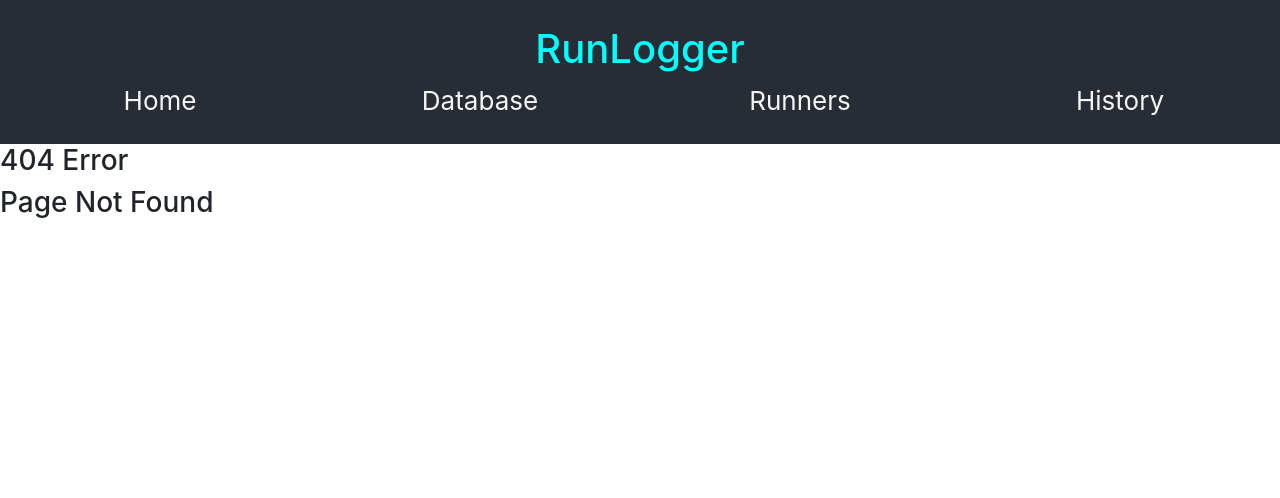
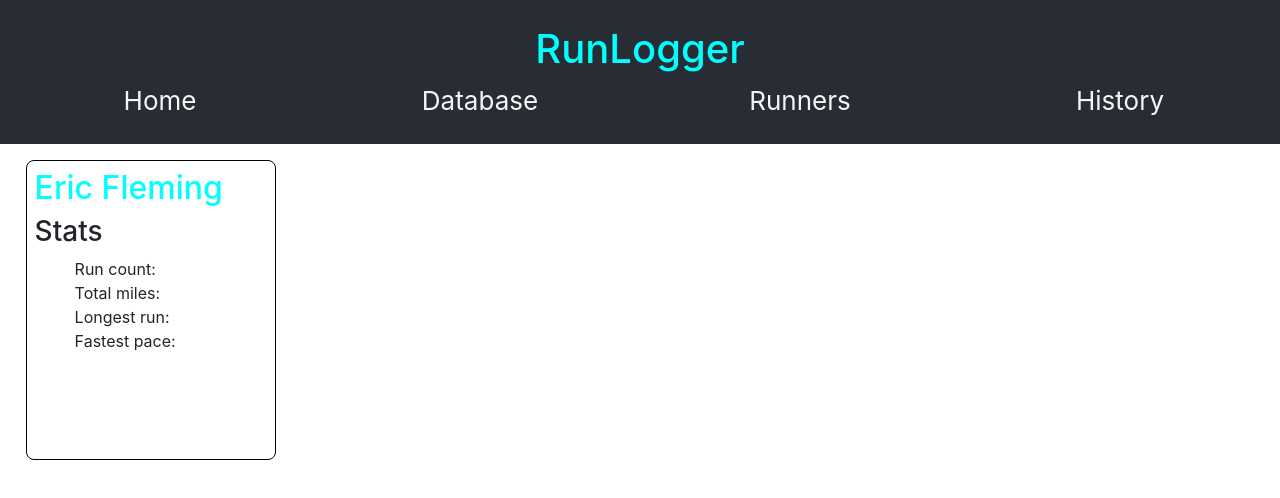
Before and after one commit to eric-fleming/RunLogger, a React (Create React App) app: page /profile in a window 1280 px wide. Before the commit this address led to /404. Shown: the top 498 px of the page. Built offline with nearby package versions, Linux system fonts and the light colour scheme.

Commit message:
moved into the profile route

```diff
--- a/src/App.js
+++ b/src/App.js
@@ -9,12 +9,14 @@ import MainPage from './pages/mainpage';
 import PageNotFound from './pages/pagenotfound';
 import DatabaseSearch from './pages/databasesearch';
 
+import Profile from './components/profile/profile';
 import GetRunners from './components/testdb/getRunners';
 import GetRuns from './components/testdb/getRuns';
 
 function App() {
 
-
+  // could fetch user data here
+  // then pass it into the profile component
 
   return (
     <div>
@@ -22,6 +24,7 @@ function App() {
         <AppHeader />
         <Switch>
           <Route exact path="/" component={MainPage} />
+          <Route exact path="/profile" component={Profile} />
           <Route exact path="/database" component={DatabaseSearch} />
           <Route exact path="/runners" component={GetRunners} />
           <Route exact path="/runs" component={GetRuns} />
--- a/src/components/profile/profile.js
+++ b/src/components/profile/profile.js
@@ -2,6 +2,10 @@ import React from 'react'
 import style from './profile.module.css';
 
 const profile = (props) => {
+
+    // could fetch user data here
+
+
     return (
         <article className={style.profile}>
             <h2 className={style.name}>Eric Fleming</h2>
```
